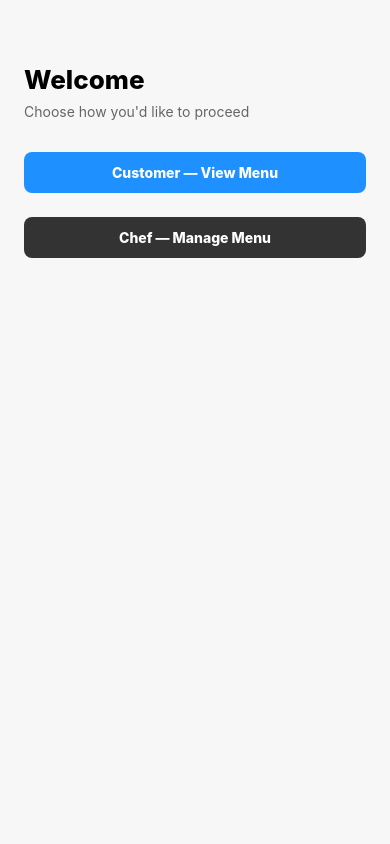
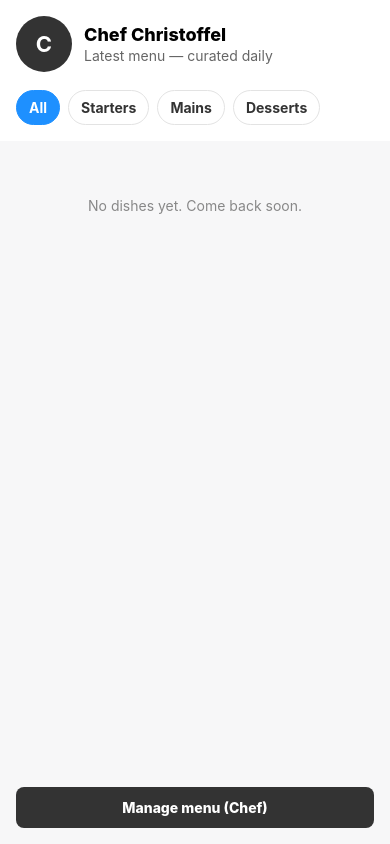
Before and after one commit to strummer7/mast-poe, a React Native app in the folder foodApp/: screen / in a window 390 px wide. Built offline with nearby package versions, Linux system fonts and the light colour scheme.

Commit message:
removed screen nd allowed user to select meals

```diff
--- a/foodApp/App.tsx
+++ b/foodApp/App.tsx
@@ -13,8 +13,6 @@ import {
   Platform,
 } from "react-native";
 import AsyncStorage from "@react-native-async-storage/async-storage";
-import CustomerLogin from "./CustomerLogin";
-import ChefLogin from "./ChefLogin";
 
 type Course = "Starters" | "Mains" | "Desserts";
 type Dish = {
@@ -46,12 +44,13 @@ export default function App(): JSX.Element {
   const [course, setCourse] = useState<Course>("Mains");
   const [priceText, setPriceText] = useState("");
 
-  // auth state: null = choose, "customer" = logged customer, "chef" = logged chef
-  const [authView, setAuthView] = useState<null | "customer" | "chef">(null);
-  const [customerName, setCustomerName] = useState<string | null>(null);
-  // when chef is logged in we show the full management UI (existing)
-  const isChef = authView === "chef";
-  const isCustomer = authView === "customer";
+  // UI state
+  const [screen, setScreen] = useState<"home" | "chef">("home");
+  const [filter, setFilter] = useState<"All" | Course>("All");
+
+  // selection state for customers
+  const [selectedDish, setSelectedDish] = useState<Dish | null>(null);
+  const [selectedDishId, setSelectedDishId] = useState<string | null>(null);
 
   useEffect(() => {
     (async () => {
@@ -105,7 +104,6 @@ export default function App(): JSX.Element {
   };
 
   const removeDish = (id: string) => {
-    // cross-platform confirmation: use window.confirm on web, Alert on native
     const doDelete = (deleteId: string) => {
       const updated = menu.filter((d) => d.id !== deleteId);
       setMenu(updated);
@@ -128,7 +126,6 @@ export default function App(): JSX.Element {
     ]);
   };
 
-  // dish render for chef (with delete)
   const renderChefDish = ({ item }: { item: Dish }) => (
     <View style={styles.dishCard}>
       <View style={styles.dishLeft}>
@@ -148,84 +145,92 @@ export default function App(): JSX.Element {
     </View>
   );
 
-  // dish render for customers (read-only)
-  const renderCustomerDish = ({ item }: { item: Dish }) => (
-    <View style={styles.dishCard}>
-      <View style={styles.dishLeft}>
-        <View style={[styles.badge, { backgroundColor: courseColors[item.course] }]}>
-          <Text style={styles.badgeText}>{item.course}</Text>
+  const renderCustomerDish = ({ item }: { item: Dish }) => {
+    const isSelected = selectedDishId === item.id;
+    return (
+      <TouchableOpacity
+        onPress={() => setSelectedDish(item)}
+        activeOpacity={0.8}
+        style={[styles.dishCard, isSelected && styles.dishCardSelected]}
+      >
+        <View style={styles.dishLeft}>
+          <View style={[styles.badge, { backgroundColor: courseColors[item.course] }]}>
+            <Text style={styles.badgeText}>{item.course}</Text>
+          </View>
+          <Text style={styles.dishName}>{item.name}</Text>
+          {item.description ? <Text style={styles.dishDesc}>{item.description}</Text> : null}
         </View>
-        <Text style={styles.dishName}>{item.name}</Text>
-        {item.description ? <Text style={styles.dishDesc}>{item.description}</Text> : null}
-      </View>
 
-      <View style={styles.dishRight}>
-        <Text style={styles.price}>R{item.price.toFixed(2)}</Text>
-      </View>
-    </View>
-  );
+        <View style={styles.dishRight}>
+          <Text style={styles.price}>R{item.price.toFixed(2)}</Text>
+          {isSelected ? <Text style={styles.selectedMark}>✓ Selected</Text> : null}
+        </View>
+      </TouchableOpacity>
+    );
+  };
 
-  // AUTH: choose mode / login screens / main views
-  if (authView === null) {
+  // Home screen (customer) with filter
+  if (screen === "home") {
+    const visible = filter === "All" ? menu : menu.filter((m) => m.course === filter);
+
     return (
       <SafeAreaView style={styles.container}>
-        <View style={{ padding: 24, marginTop: 40 }}>
-          <Text style={{ fontSize: 26, fontWeight: "800", marginBottom: 8 }}>Welcome</Text>
-          <Text style={{ color: "#666", marginBottom: 20 }}>
-            Choose how you'd like to proceed
-          </Text>
-          <TouchableOpacity
-            style={[styles.loginBtn, { backgroundColor: "#1e90ff", marginBottom: 12 }]}
-            onPress={() => setAuthView("customer")}
-          >
-            <Text style={{ color: "#fff", fontWeight: "800" }}>Customer — View Menu</Text>
-          </TouchableOpacity>
+        <View style={styles.header}>
+          <View style={styles.chefRow}>
+            <View style={styles.avatar}>
+              <Text style={styles.avatarInitial}>C</Text>
+            </View>
+            <View style={styles.chefInfo}>
+              <Text style={styles.title}>Chef Christoffel</Text>
+              <Text style={styles.tagline}>Latest menu — curated daily</Text>
+            </View>
+          </View>
 
+          <View style={styles.filterRow}>
+            <TouchableOpacity
+              style={[styles.filterBtn, filter === "All" && styles.filterBtnActive]}
+              onPress={() => setFilter("All")}
+            >
+              <Text style={[styles.filterText, filter === "All" && styles.filterTextActive]}>All</Text>
+            </TouchableOpacity>
+
+            {COURSES.map((c) => (
+              <TouchableOpacity
+                key={c}
+                style={[styles.filterBtn, filter === c && styles.filterBtnActive]}
+                onPress={() => setFilter(c)}
+              >
+                <Text style={[styles.filterText, filter === c && styles.filterTextActive]}>{c}</Text>
+              </TouchableOpacity>
+            ))}
+          </View>
+        </View>
+
+        <FlatList
+          data={visible}
+          keyExtractor={(item) => item.id}
+          renderItem={renderCustomerDish}
+          ListEmptyComponent={
+            <View style={styles.empty}>
+              <Text style={styles.emptyText}>No dishes yet. Come back soon.</Text>
+            </View>
+          }
+          contentContainerStyle={{ padding: 16, paddingBottom: 120 }}
+        />
+
+        <View style={{ padding: 16 }}>
           <TouchableOpacity
             style={[styles.loginBtn, { backgroundColor: "#333" }]}
-            onPress={() => setAuthView("chef")}
+            onPress={() => setScreen("chef")}
           >
-            <Text style={{ color: "#fff", fontWeight: "800" }}>Chef — Manage Menu</Text>
+            <Text style={{ color: "#fff", fontWeight: "800" }}>Manage menu (Chef)</Text>
           </TouchableOpacity>
         </View>
       </SafeAreaView>
     );
   }
 
-  // show login screens
-  if (authView === "customer" && !isCustomer) {
-    return <CustomerLogin onLogin={(name) => { setCustomerName(name); setAuthView("customer"); }} onBack={() => setAuthView(null)} />;
-  }
-
-  if (authView === "chef" && !isChef) {
-    return <ChefLogin onLogin={() => setAuthView("chef")} onBack={() => setAuthView(null)} />;
-  }
-
-  // Customer view (read-only)
-  if (authView === "customer") {
-    return (
-      <SafeAreaView style={styles.container}>
-        <View style={styles.header}>
-          <Text style={styles.title}>Hi {customerName ?? "Guest"}</Text>
-          <Text style={styles.tagline}>Here's Chef Christoffel's latest menu</Text>
-        </View>
-
-        <FlatList
-          data={menu}
-          keyExtractor={(item) => item.id}
-          renderItem={renderCustomerDish}
-          ListEmptyComponent={<View style={styles.empty}><Text style={styles.emptyText}>No dishes yet.</Text></View>}
-          contentContainerStyle={{ padding: 16, paddingBottom: 120 }}
-        />
-
-        <TouchableOpacity style={[styles.loginBtn, { margin: 16 }]} onPress={() => { setAuthView(null); setCustomerName(null); }}>
-          <Text style={{ color: "#fff", fontWeight: "800" }}>Sign out</Text>
-        </TouchableOpacity>
-      </SafeAreaView>
-    );
-  }
-
-  // Chef view (original management UI) — reuse existing UI (add/delete)
+  // Chef screen — management UI (add/delete)
   return (
     <SafeAreaView style={styles.container}>
       <View style={styles.header}>
@@ -234,8 +239,8 @@ export default function App(): JSX.Element {
             <Text style={styles.avatarInitial}>C</Text>
           </View>
           <View style={styles.chefInfo}>
-            <Text style={styles.title}>Chef Christoffel</Text>
-            <Text style={styles.tagline}>Curating seasonal, soulful plates</Text>
+            <Text style={styles.title}>Chef Management</Text>
+            <Text style={styles.tagline}>Add or remove dishes</Text>
           </View>
         </View>
 
@@ -245,15 +250,15 @@ export default function App(): JSX.Element {
             <Text style={styles.summaryLabel}>Total dishes</Text>
           </View>
           <View style={styles.summaryCard}>
-            <Text style={styles.summaryNumber}>{menu.filter(m => m.course === "Starters").length}</Text>
+            <Text style={styles.summaryNumber}>{menu.filter((m) => m.course === "Starters").length}</Text>
             <Text style={styles.summaryLabel}>Starters</Text>
           </View>
           <View style={styles.summaryCard}>
-            <Text style={styles.summaryNumber}>{menu.filter(m => m.course === "Mains").length}</Text>
+            <Text style={styles.summaryNumber}>{menu.filter((m) => m.course === "Mains").length}</Text>
             <Text style={styles.summaryLabel}>Mains</Text>
           </View>
           <View style={styles.summaryCard}>
-            <Text style={styles.summaryNumber}>{menu.filter(m => m.course === "Desserts").length}</Text>
+            <Text style={styles.summaryNumber}>{menu.filter((m) => m.course === "Desserts").length}</Text>
             <Text style={styles.summaryLabel}>Desserts</Text>
           </View>
         </View>
@@ -279,6 +284,15 @@ export default function App(): JSX.Element {
         <Text style={styles.fabText}>+</Text>
       </TouchableOpacity>
 
+      <View style={{ position: "absolute", left: 16, top: 24 }}>
+        <TouchableOpacity
+          style={[styles.backBtnInline]}
+          onPress={() => setScreen("home")}
+        >
+          <Text style={{ color: "#333", fontWeight: "700" }}>← Home</Text>
+        </TouchableOpacity>
+      </View>
+
       <Modal visible={modalVisible} animationType="slide" transparent>
         <KeyboardAvoidingView
           behavior={Platform.OS === "ios" ? "padding" : undefined}
@@ -287,12 +301,7 @@ export default function App(): JSX.Element {
           <View style={styles.modalContent}>
             <Text style={styles.modalTitle}>Add New Dish</Text>
 
-            <TextInput
-              placeholder="Dish name"
-              value={name}
-              onChangeText={setName}
-              style={styles.input}
-            />
+            <TextInput placeholder="Dish name" value={name} onChangeText={setName} style={styles.input} />
             <TextInput
               placeholder="Description (optional)"
               value={description}
@@ -308,19 +317,9 @@ export default function App(): JSX.Element {
                   <TouchableOpacity
                     key={c}
                     onPress={() => setCourse(c)}
-                    style={[
-                      styles.courseButton,
-                      selected && styles.courseButtonSelected,
-                    ]}
+                    style={[styles.courseButton, selected && styles.courseButtonSelected]}
                   >
-                    <Text
-                      style={[
-                        styles.courseText,
-                        selected && styles.courseTextSelected,
-                      ]}
-                    >
-                      {c}
-                    </Text>
+                    <Text style={[styles.courseText, selected && styles.courseTextSelected]}>{c}</Text>
                   </TouchableOpacity>
                 );
               })}
@@ -345,13 +344,8 @@ export default function App(): JSX.Element {
                 <Text style={styles.actionText}>Cancel</Text>
               </TouchableOpacity>
 
-              <TouchableOpacity
-                onPress={addDish}
-                style={[styles.actionButton, styles.saveButton]}
-              >
-                <Text style={[styles.actionText, { color: "white" }]}>
-                  Save
-                </Text>
+              <TouchableOpacity onPress={addDish} style={[styles.actionButton, styles.saveButton]}>
+                <Text style={[styles.actionText, { color: "white" }]}>Save</Text>
               </TouchableOpacity>
             </View>
           </View>
@@ -399,6 +393,9 @@ const styles = StyleSheet.create({
     marginBottom: 12,
     alignItems: "center",
     elevation: 1,
+  },
+  dishCardSelected: {
+    backgroundColor: "#e1f5fe",
   },
   dishLeft: { flex: 1 },
   dishRight: { alignItems: "flex-end", marginLeft: 12 },
@@ -489,10 +486,40 @@ const styles = StyleSheet.create({
   },
   badgeText: { color: "#fff", fontWeight: "700", fontSize: 12 },
 
+  // filters + manage button
+  filterRow: { flexDirection: "row", marginTop: 12, alignItems: "center", flexWrap: "wrap" },
+  filterBtn: {
+    paddingVertical: 8,
+    paddingHorizontal: 12,
+    borderRadius: 20,
+    borderWidth: 1,
+    borderColor: "#e3e3e3",
+    backgroundColor: "#fff",
+    marginRight: 8,
+    marginTop: 6,
+  },
+  filterBtnActive: { backgroundColor: "#1e90ff", borderColor: "#1e90ff" },
+  filterText: { color: "#333", fontWeight: "700" },
+  filterTextActive: { color: "#fff" },
+
   loginBtn: {
     paddingVertical: 12,
     borderRadius: 8,
     alignItems: "center",
     marginTop: 12,
   },
+
+  backBtnInline: {
+    paddingHorizontal: 10,
+    paddingVertical: 6,
+    backgroundColor: "#fff",
+    borderRadius: 8,
+    elevation: 2,
+  },
+
+  selectedMark: {
+    marginTop: 8,
+    color: "#4caf50",
+    fontWeight: "700",
+  },
 });
--- a/foodApp/ChefLogin.tsx
+++ /dev/null
@@ -1,66 +0,0 @@
-import React, { useState } from "react";
-import { View, Text, TextInput, TouchableOpacity, StyleSheet, Alert } from "react-native";
-
-type Props = {
-  onLogin: () => void;
-  onBack?: () => void;
-};
-
-// NOTE: replace CHEF_PASS with a secure method in production
-const CHEF_PASS = "chef123";
-
-export default function ChefLogin({ onLogin, onBack }: Props) {
-  const [pass, setPass] = useState("");
-
-  const submit = () => {
-    if (pass === CHEF_PASS) {
-      onLogin();
-      return;
-    }
-    Alert.alert("Access denied", "Incorrect passcode.");
-  };
-
-  return (
-    <View style={styles.wrap}>
-      <Text style={styles.title}>Chef Login</Text>
-      <Text style={styles.subtitle}>Chef-only access to manage the menu</Text>
-
-      <TextInput
-        placeholder="Enter chef passcode"
-        secureTextEntry
-        value={pass}
-        onChangeText={setPass}
-        style={styles.input}
-      />
-
-      <View style={styles.row}>
-        <TouchableOpacity style={styles.backBtn} onPress={onBack}>
-          <Text style={styles.backText}>Back</Text>
-        </TouchableOpacity>
-
-        <TouchableOpacity style={styles.loginBtn} onPress={submit}>
-          <Text style={styles.loginText}>Enter</Text>
-        </TouchableOpacity>
-      </View>
-    </View>
-  );
-}
-
-const styles = StyleSheet.create({
-  wrap: { flex: 1, padding: 24, justifyContent: "center", backgroundColor: "#F7F7F8" },
-  title: { fontSize: 22, fontWeight: "800", marginBottom: 6 },
-  subtitle: { color: "#666", marginBottom: 18 },
-  input: {
-    borderWidth: 1,
-    borderColor: "#ddd",
-    borderRadius: 8,
-    padding: 12,
-    backgroundColor: "#fff",
-    marginBottom: 18,
-  },
-  row: { flexDirection: "row", justifyContent: "space-between" },
-  backBtn: { padding: 12, borderRadius: 8, backgroundColor: "#fff", borderWidth: 1, borderColor: "#ddd", flex: 1, marginRight: 8, alignItems: "center" },
-  backText: { color: "#333", fontWeight: "700" },
-  loginBtn: { padding: 12, borderRadius: 8, backgroundColor: "#28a745", flex: 1, marginLeft: 8, alignItems: "center" },
-  loginText: { color: "#fff", fontWeight: "800" },
-});
--- a/foodApp/CustomerLogin.tsx
+++ /dev/null
@@ -1,62 +0,0 @@
-import React, { useState } from "react";
-import { View, Text, TextInput, TouchableOpacity, StyleSheet, Alert } from "react-native";
-
-type Props = {
-  onLogin: (name: string) => void;
-  onBack?: () => void;
-};
-
-export default function CustomerLogin({ onLogin, onBack }: Props) {
-  const [name, setName] = useState("");
-
-  const submit = () => {
-    if (!name.trim()) {
-      Alert.alert("Validation", "Please enter your name.");
-      return;
-    }
-    onLogin(name.trim());
-  };
-
-  return (
-    <View style={styles.wrap}>
-      <Text style={styles.title}>Welcome — Guest</Text>
-      <Text style={styles.subtitle}>Enter your name to view the latest menu</Text>
-
-      <TextInput
-        placeholder="Your name"
-        value={name}
-        onChangeText={setName}
-        style={styles.input}
-      />
-
-      <View style={styles.row}>
-        <TouchableOpacity style={styles.backBtn} onPress={onBack}>
-          <Text style={styles.backText}>Back</Text>
-        </TouchableOpacity>
-
-        <TouchableOpacity style={styles.loginBtn} onPress={submit}>
-          <Text style={styles.loginText}>Continue</Text>
-        </TouchableOpacity>
-      </View>
-    </View>
-  );
-}
-
-const styles = StyleSheet.create({
-  wrap: { flex: 1, padding: 24, justifyContent: "center", backgroundColor: "#F7F7F8" },
-  title: { fontSize: 22, fontWeight: "800", marginBottom: 6 },
-  subtitle: { color: "#666", marginBottom: 18 },
-  input: {
-    borderWidth: 1,
-    borderColor: "#ddd",
-    borderRadius: 8,
-    padding: 12,
-    backgroundColor: "#fff",
-    marginBottom: 18,
-  },
-  row: { flexDirection: "row", justifyContent: "space-between" },
-  backBtn: { padding: 12, borderRadius: 8, backgroundColor: "#fff", borderWidth: 1, borderColor: "#ddd", flex: 1, marginRight: 8, alignItems: "center" },
-  backText: { color: "#333", fontWeight: "700" },
-  loginBtn: { padding: 12, borderRadius: 8, backgroundColor: "#1e90ff", flex: 1, marginLeft: 8, alignItems: "center" },
-  loginText: { color: "#fff", fontWeight: "800" },
-});
```
